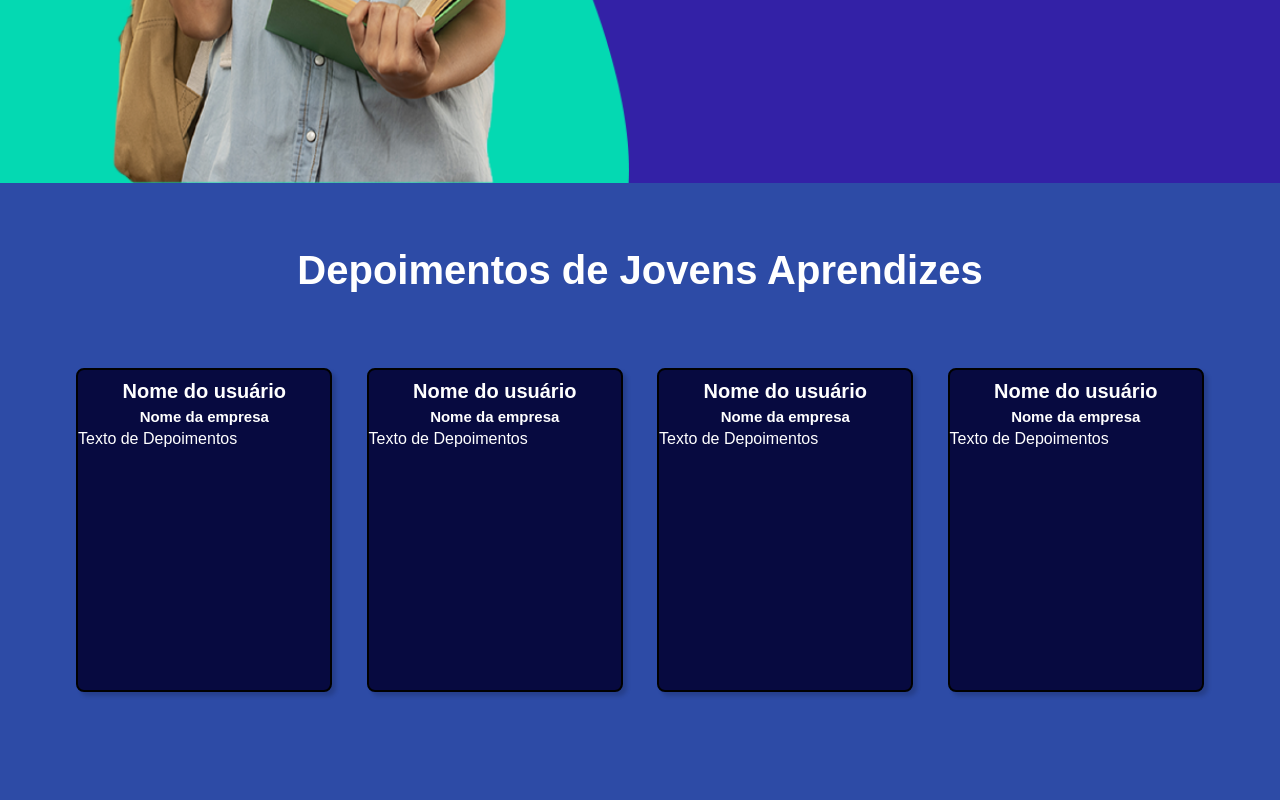
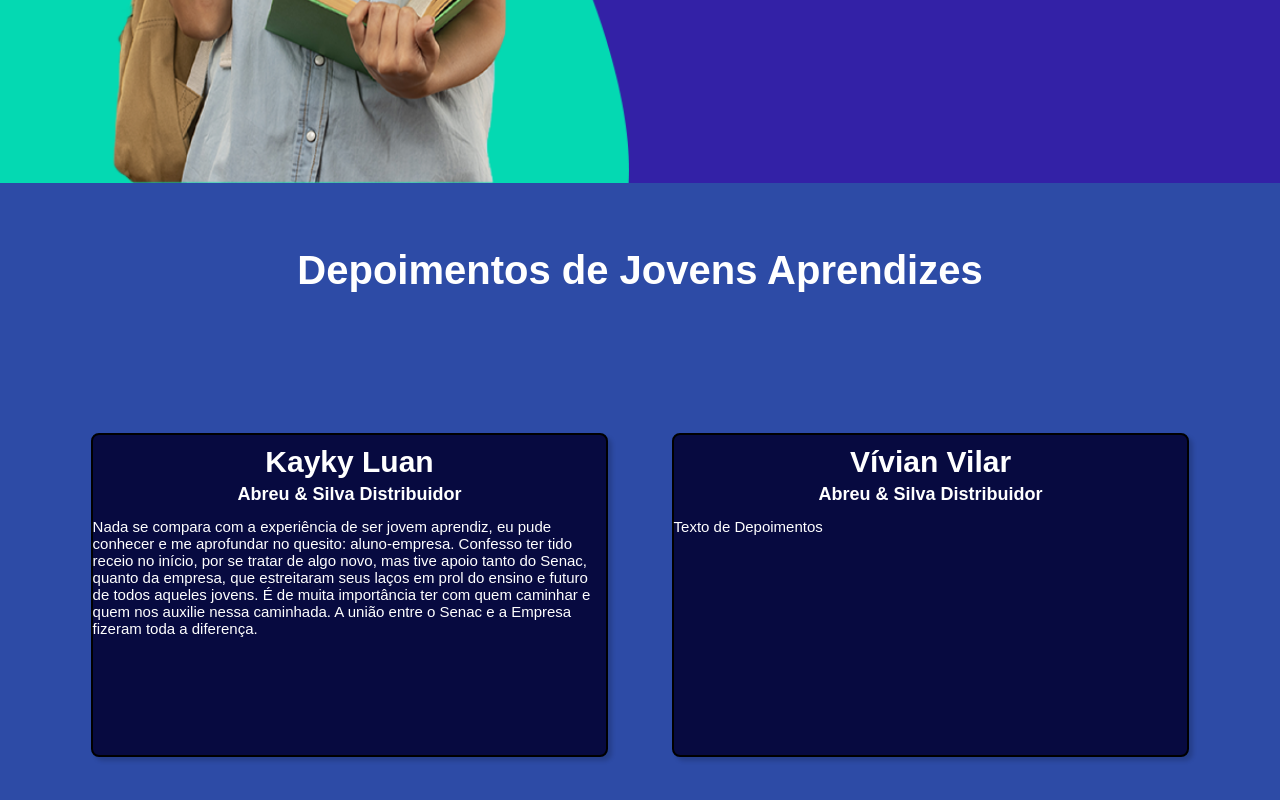
Before and after one commit to KaickVieira/projeto-saqje, a plain HTML site: page index.html in a window 1280 px wide. Shown: the part 1495-2295 px from the top of the page. Drawn offline with Linux system fonts and the light colour scheme.

Commit message:
Novas modificações

```diff
--- a/index.html
+++ b/index.html
@@ -62,24 +62,14 @@
             <h1 id="title">Depoimentos de Jovens Aprendizes</h1>
             <div class="depoimentos">
                 <div class="depoimentos-box">
-                    <h1>Nome do usuário</h1>
-                    <h3>Nome da empresa</h3>
-                    <p>Texto de Depoimentos</p>
+                    <h1>Kayky Luan</h1>
+                    <h3>Abreu & Silva Distribuidor</h3>
+                    <p>Nada se compara com a experiência de ser jovem aprendiz, eu pude conhecer e me aprofundar no quesito: aluno-empresa. Confesso ter tido receio no início, por se tratar de algo novo, mas tive apoio tanto do Senac, quanto da empresa, que estreitaram seus laços em prol do ensino e futuro de todos aqueles jovens.  É de muita importância ter com quem caminhar e quem nos auxilie nessa caminhada. A união entre o Senac e a Empresa fizeram toda a diferença.</p>
                 </div>
 
                 <div class="depoimentos-box">
-                    <h1>Nome do usuário</h1>
-                    <h3>Nome da empresa</h3>
-                    <p>Texto de Depoimentos</p>
-                </div>
-                <div class="depoimentos-box">
-                    <h1>Nome do usuário</h1>
-                    <h3>Nome da empresa</h3>
-                    <p>Texto de Depoimentos</p>
-                </div>
-                <div class="depoimentos-box">
-                    <h1>Nome do usuário</h1>
-                    <h3>Nome da empresa</h3>
+                    <h1>Vívian Vilar</h1>
+                    <h3>Abreu & Silva Distribuidor</h3>
                     <p>Texto de Depoimentos</p>
                 </div>
             </div>
--- a/styles/mediaQuery.css
+++ b/styles/mediaQuery.css
@@ -32,6 +32,11 @@ Desktop - 992px 1200px
     }
     .depoimentos-box {
         width: 60%;
+        height: 35vh;
+    }
+
+    .depoimentos-box p {
+        font-size: 12px;
     }
 }
 
@@ -105,7 +110,7 @@ Desktop - 992px 1200px
     grid-template-columns: 1fr 1fr;
     grid-template-rows: 250px 150px;
     gap: 10px;
-    height: 90vh;
+    height: 70vh;
     margin-top: 20px;
 }
 
@@ -113,8 +118,7 @@ Desktop - 992px 1200px
     margin-bottom: 5px;
     width: 90%;
     height: 35vh;
-
-    margin-top: 5px;
+    margin-top: 70px;
 }
 }
 
@@ -128,7 +132,7 @@ Desktop - 992px 1200px
     }
 
     .depoimentos {
-        grid-template-columns: 1fr 1fr 1fr 1fr;
+        grid-template-columns: 1fr 1fr;
         grid-template-rows: 10px;
         height: 80vh;
         height: 60vh;
@@ -144,4 +148,16 @@ Desktop - 992px 1200px
         height: 40vh;
 
     }
+    .depoimentos-box h1 {
+        font-size: 30px;
+    }
+
+    .depoimentos-box h3 {
+        font-size: 18px;
+    }
+
+    .depoimentos-box p {
+        font-size: 15px;
+        margin-top: 8px;
+    }
 }
--- a/styles/style.css
+++ b/styles/style.css
@@ -135,11 +135,11 @@ button a {
 
 .depoimentos {
     background-color: var(--cor5);
-    height: 150vh;
+    height: 120vh;
     color: white;
-
     display: grid;
     grid-template-columns: 1fr;
+    grid-template-rows: 400px 400px ;
 
 }
 
@@ -154,8 +154,9 @@ button a {
 
 .depoimentos-box{
     width: 80%;
-    height: 30vh;
+    height: 40vh;
     margin: auto;
+    margin-top: 30px;
     background-color: var(--cor2);
     box-shadow: 4px 4px 4px rgba(0, 0, 0, 0.164);
     border:  2px solid black ;
@@ -171,12 +172,15 @@ button a {
 }
 
 .depoimentos-box h3 {
-    font-size: 15px;
+    font-size: 10px;
     margin: auto;
     width: 70%;
     text-align: center;
     padding: 5px;
 }
 
+.depoimentos-box p {
+    font-size: 10px;
+}
 
 }
```
